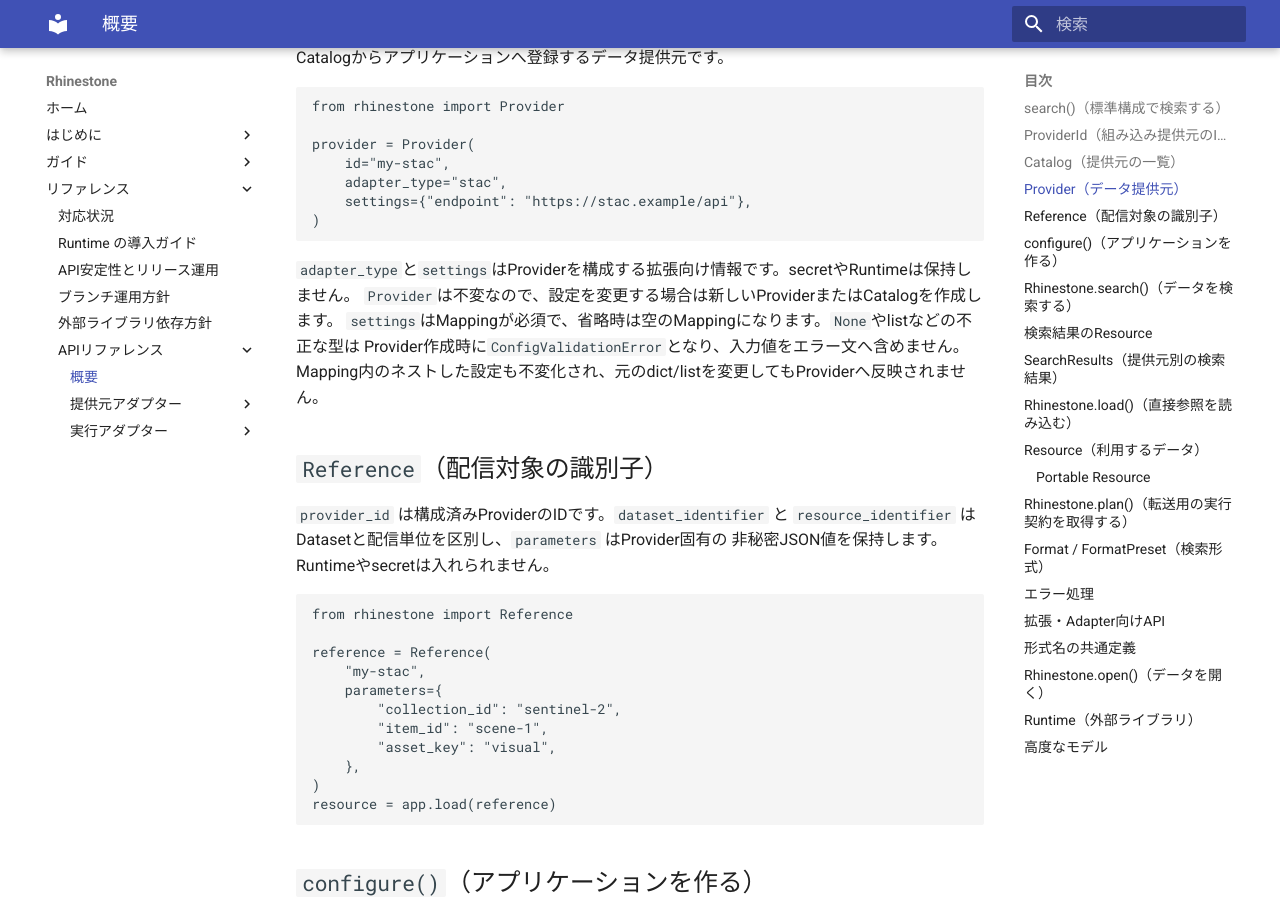
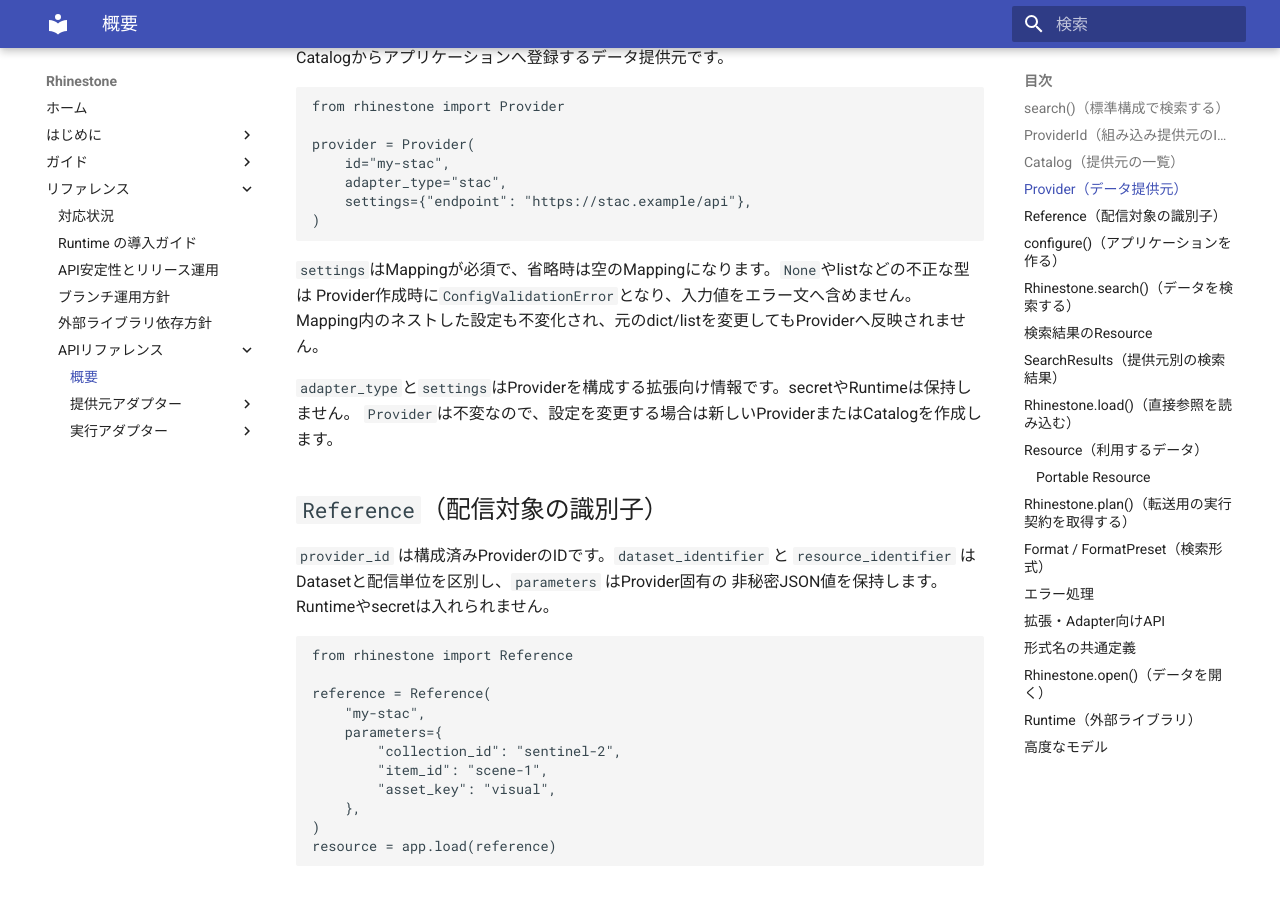
Before and after one commit to u-kitazawa/rhinestone, an MkDocs documentation site: the page built from docs/api.md, in a window 1280 px wide and 900 px high, scrolled down 1262 px. Built offline with MkDocs 1.6.1 and Material for MkDocs 9.7.7, drawn with Linux system fonts in a browser that asks for light colours.

````diff
--- a/docs/api.md
+++ b/docs/api.md
@@ -57,11 +57,12 @@ provider = Provider(
 )
 ```
 
-`adapter_type`と`settings`はProviderを構成する拡張向け情報です。secretやRuntimeは保持しません。
-`Provider`は不変なので、設定を変更する場合は新しいProviderまたはCatalogを作成します。
 `settings`はMappingが必須で、省略時は空のMappingになります。`None`やlistなどの不正な型は
 Provider作成時に`ConfigValidationError`となり、入力値をエラー文へ含めません。
 Mapping内のネストした設定も不変化され、元のdict/listを変更してもProviderへ反映されません。
+
+`adapter_type`と`settings`はProviderを構成する拡張向け情報です。secretやRuntimeは保持しません。
+`Provider`は不変なので、設定を変更する場合は新しいProviderまたはCatalogを作成します。
 
 ## `Reference`（配信対象の識別子）
 
````
